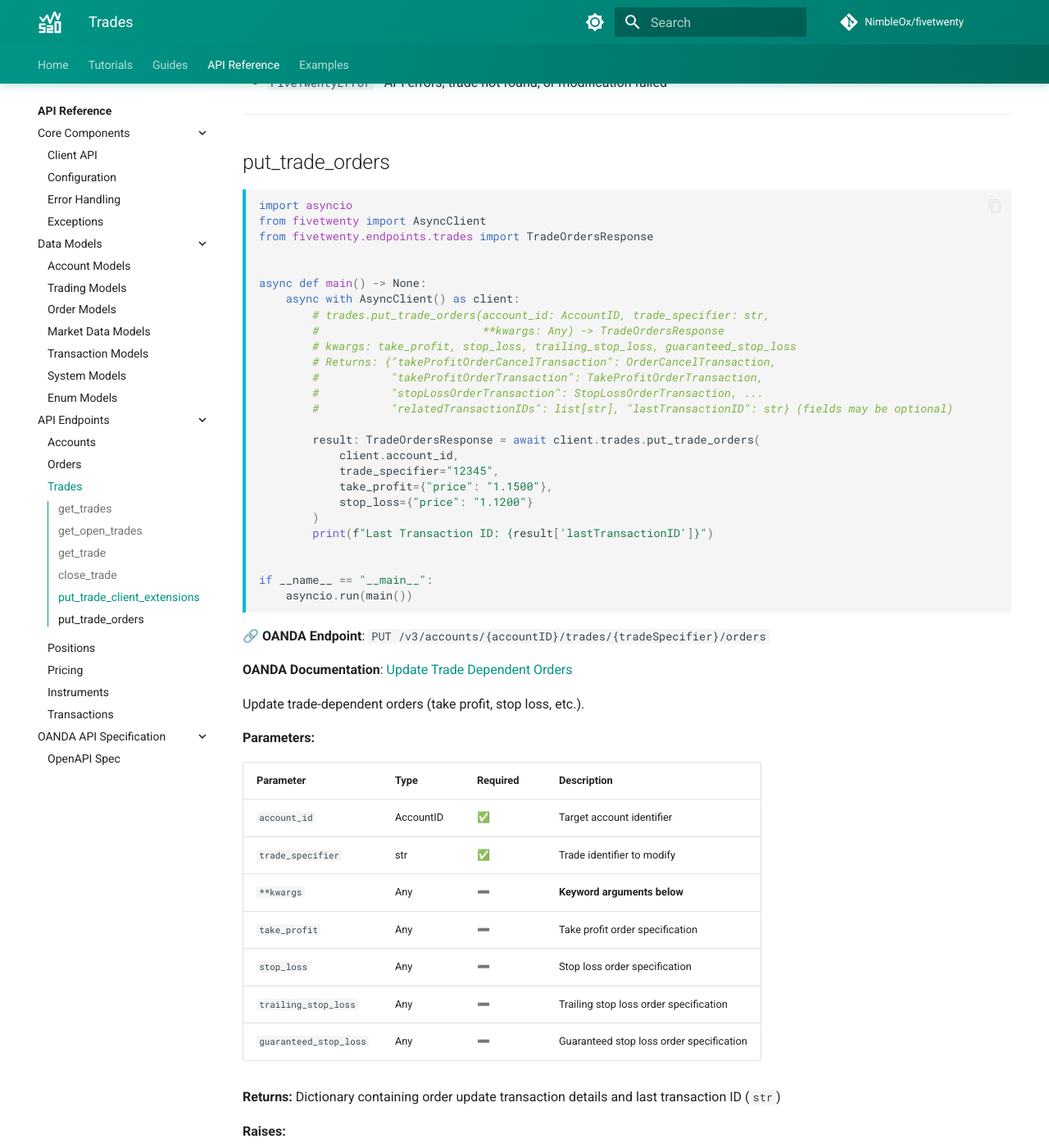
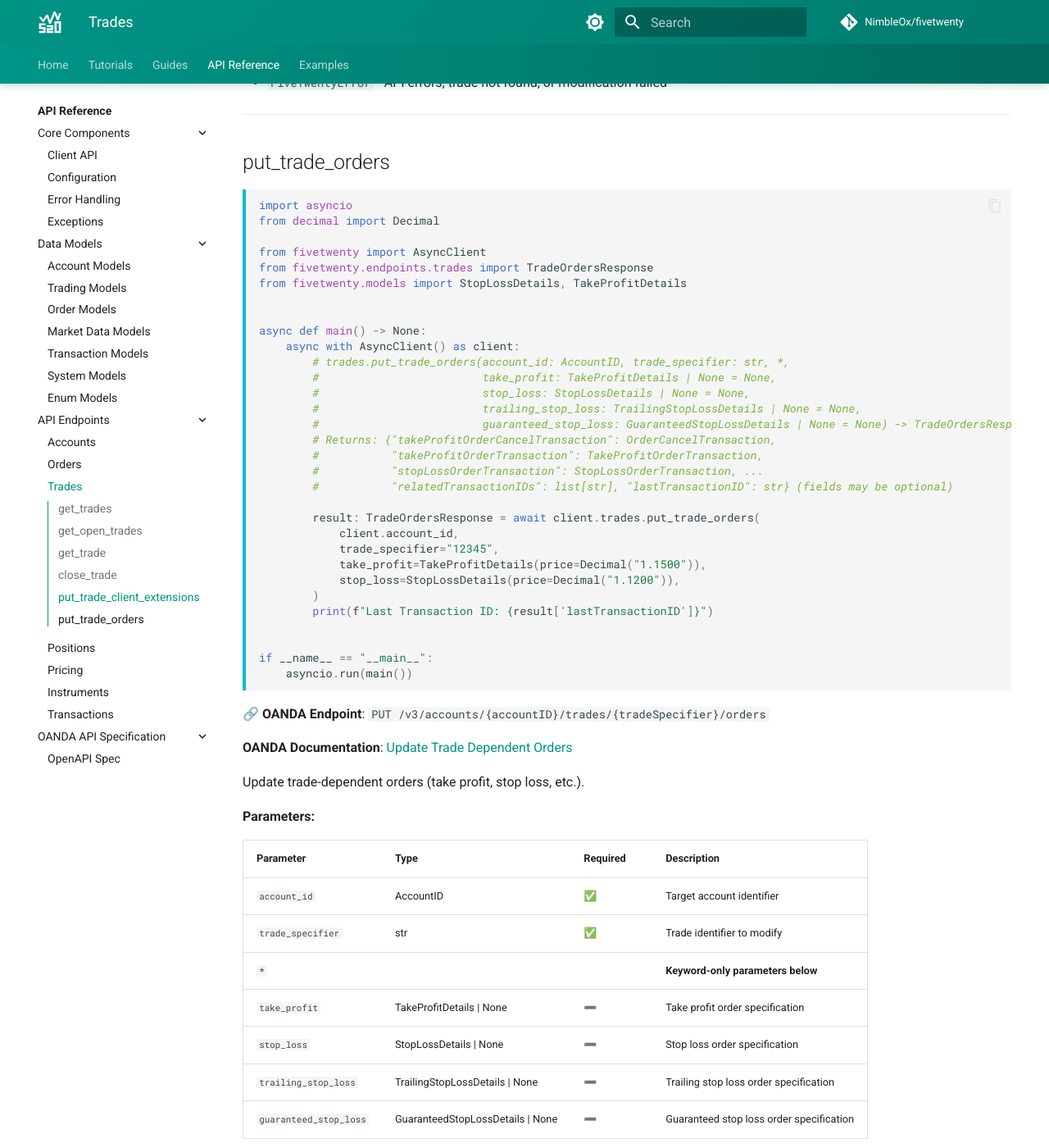
Before and after one commit to NimbleOx/fivetwenty, an MkDocs documentation site: the page built from docs/api-reference/endpoints/trades.md, in a window 1280 px wide and 1400 px high, scrolled down 5694 px. Shown: the whole window at 82% size. Built offline with MkDocs 1.6.1 and Material for MkDocs 9.7.7, drawn with Linux system fonts in a browser that asks for light colours; comment, search, counter and statistics services are not loaded.

Commit message:
Add type safety to put_trade_orders with typed Pydantic models

````diff
--- a/docs/api-reference/endpoints/trades.md
+++ b/docs/api-reference/endpoints/trades.md
@@ -254,15 +254,20 @@
 
 ```python
 import asyncio
+from decimal import Decimal
+
 from fivetwenty import AsyncClient
 from fivetwenty.endpoints.trades import TradeOrdersResponse
+from fivetwenty.models import StopLossDetails, TakeProfitDetails
 
 
 async def main() -> None:
     async with AsyncClient() as client:
-        # trades.put_trade_orders(account_id: AccountID, trade_specifier: str,
-        #                         **kwargs: Any) -> TradeOrdersResponse
-        # kwargs: take_profit, stop_loss, trailing_stop_loss, guaranteed_stop_loss
+        # trades.put_trade_orders(account_id: AccountID, trade_specifier: str, *,
+        #                         take_profit: TakeProfitDetails | None = None,
+        #                         stop_loss: StopLossDetails | None = None,
+        #                         trailing_stop_loss: TrailingStopLossDetails | None = None,
+        #                         guaranteed_stop_loss: GuaranteedStopLossDetails | None = None) -> TradeOrdersResponse
         # Returns: {"takeProfitOrderCancelTransaction": OrderCancelTransaction,
         #           "takeProfitOrderTransaction": TakeProfitOrderTransaction,
         #           "stopLossOrderTransaction": StopLossOrderTransaction, ...
@@ -271,8 +276,8 @@
         result: TradeOrdersResponse = await client.trades.put_trade_orders(
             client.account_id,
             trade_specifier="12345",
-            take_profit={"price": "1.1500"},
-            stop_loss={"price": "1.1200"}
+            take_profit=TakeProfitDetails(price=Decimal("1.1500")),
+            stop_loss=StopLossDetails(price=Decimal("1.1200")),
         )
         print(f"Last Transaction ID: {result['lastTransactionID']}")
 
@@ -292,11 +297,11 @@
 |-----------|------|----------|-------------|
 | `account_id` | AccountID | ✅ | Target account identifier |
 | `trade_specifier` | str | ✅ | Trade identifier to modify |
-| `**kwargs` | Any | ➖ | **Keyword arguments below** |
-| `take_profit` | Any | ➖ | Take profit order specification |
-| `stop_loss` | Any | ➖ | Stop loss order specification |
-| `trailing_stop_loss` | Any | ➖ | Trailing stop loss order specification |
-| `guaranteed_stop_loss` | Any | ➖ | Guaranteed stop loss order specification |
+| `*` | | | **Keyword-only parameters below** |
+| `take_profit` | TakeProfitDetails \| None | ➖ | Take profit order specification |
+| `stop_loss` | StopLossDetails \| None | ➖ | Stop loss order specification |
+| `trailing_stop_loss` | TrailingStopLossDetails \| None | ➖ | Trailing stop loss order specification |
+| `guaranteed_stop_loss` | GuaranteedStopLossDetails \| None | ➖ | Guaranteed stop loss order specification |
 
 **Returns:** Dictionary containing order update transaction details and last transaction ID (`str`)
 
````
Also changed, not shown: docs/tutorials/advanced-orders/dynamic-management.md (+3 -7 lines), docs/tutorials/advanced-orders/order-strategies.md (+4 -4 lines), 1 other file.
